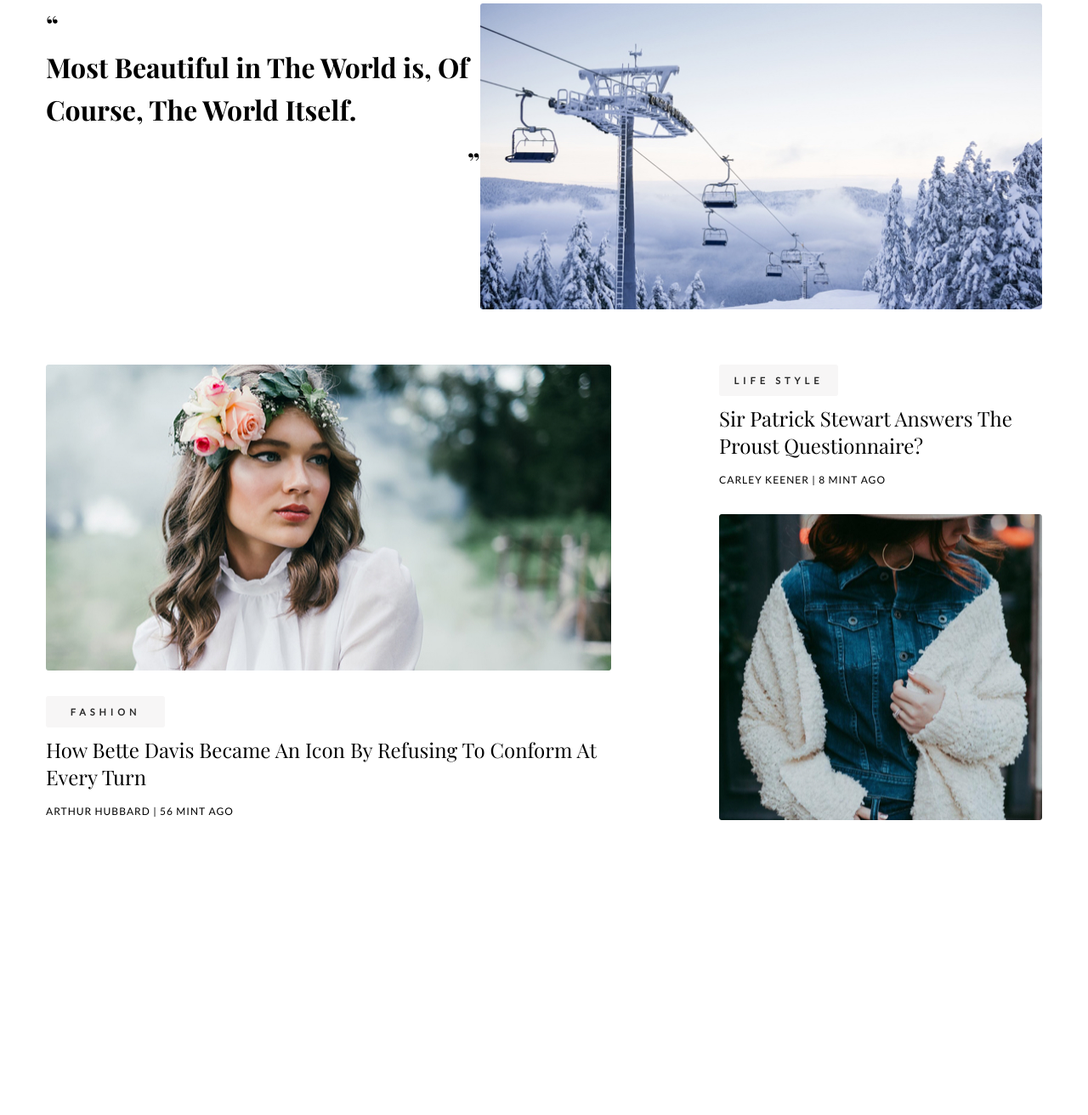
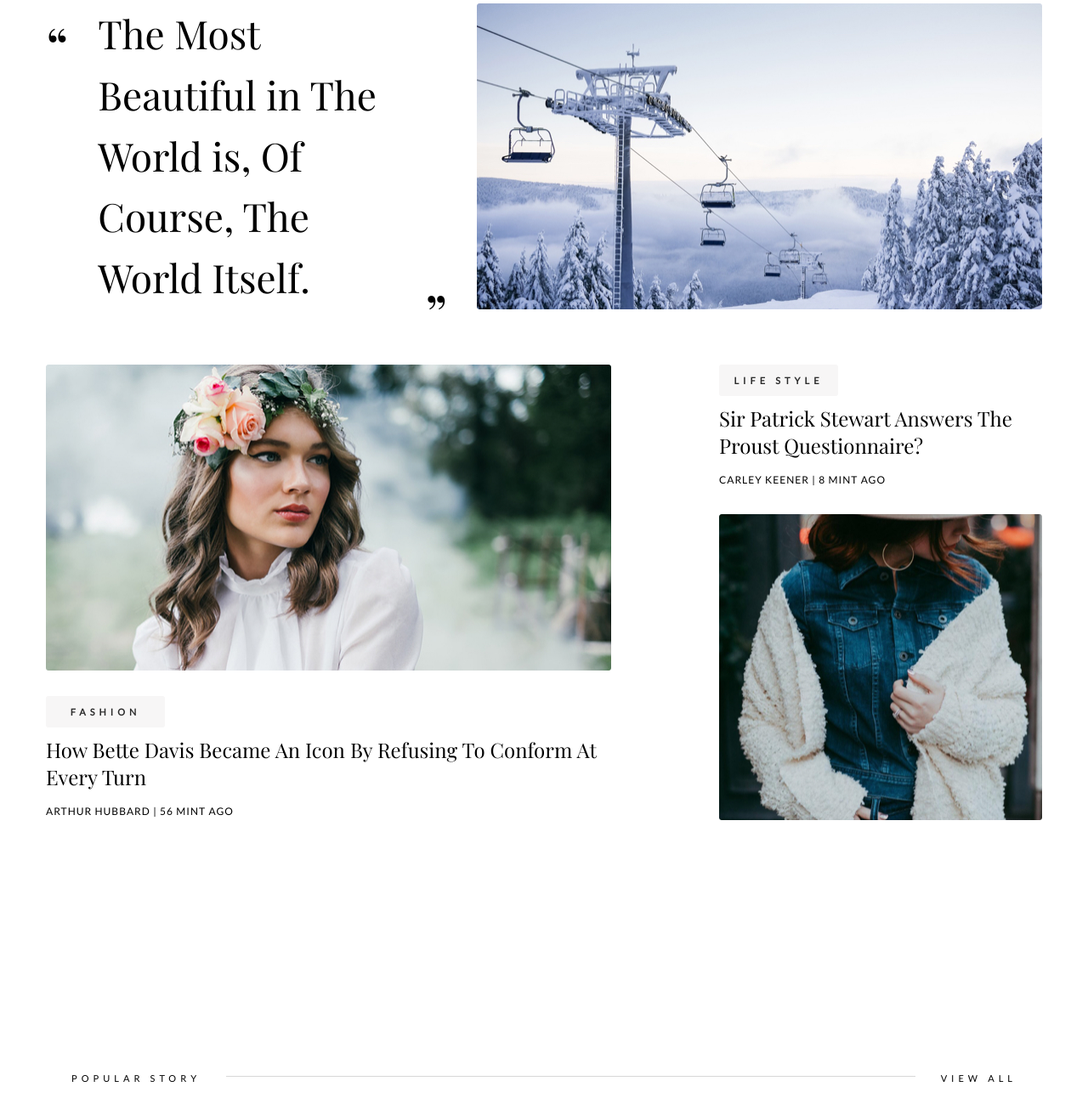
Before and after one commit to trojano31/blog, a website: page src/index.html in a window 1280 px wide. Shown: the part 1802-3114 px from the top of the page at 85% size. Before the commit the page ends 2832 px from the top, so only its background shows below. Drawn offline with nearby package versions, Linux system fonts and the light colour scheme; files that its build step writes are made by us from their sources; files whose address does not match are found by name.

Commit message:
will continue in home

```diff
--- a/src/assets/scss/_articles.scss
+++ b/src/assets/scss/_articles.scss
@@ -36,10 +36,6 @@
 		text-transform: capitalize;
 		line-height: 32px;
 		margin-bottom: 16px;
-
-		&:hover {
-			color: $color-link
-		}
 	}
 
 	&-author-and-date {
@@ -70,9 +66,14 @@
 
 	.big-quote {
 		font-family: $font-heading;
+		font-size: 46px;
+		font-weight: 400;
+		width: 350px;
 	}
 
 	.apostrophe {
+		font-size: 64px;
+		font-family: $font-heading;
 
 		&-start {
 
--- a/src/assets/scss/_core.scss
+++ b/src/assets/scss/_core.scss
@@ -9,3 +9,10 @@ body {
 	-webkit-font-smoothing: antialiased;
 	-moz-osx-font-smoothing: grayscale;
 }
+
+a {
+
+	&:hover {
+		color: $color-link;
+	}
+}
--- a/src/assets/scss/_today-story.scss
+++ b/src/assets/scss/_today-story.scss
@@ -7,6 +7,7 @@
 	position: relative;
 
 	&-title {
+		color: inherit;
 		font-weight: 400;
 		font-size: 11px;
 		letter-spacing: 5px;
--- a/src/index.html
+++ b/src/index.html
@@ -70,7 +70,7 @@
 <div class="container">
     <div class="today-story">
         <h4 class="today-story-title">Today Story</h4>
-        <h4 class="today-story-title">View All</h4>
+        <a class="today-story-title" href="#">View All</a>
     </div>
 </div>
 
@@ -92,9 +92,9 @@
         </div>
 
         <div class="quote-box">
-            <h1 class="big-quote">
-                <div class="apostrophe apostrophe-start">“</div> Most Beautiful in The World is, Of Course, The World Itself.<div class="apostrophe apostrophe-end">“</div>
-            </h1>
+
+                <div class="apostrophe apostrophe-start">“</div><h1 class="big-quote">The Most Beautiful in The World is, Of Course, The World Itself.</h1><div class="apostrophe apostrophe-end">“</div>
+
             <img class="art-details-image-horizontal" src="./assets/art-3.jpg">
         </div>
 
@@ -113,7 +113,14 @@
             </div>
         </div>
 
-    </div>
+
+        <div class="container">
+            <div class="today-story">
+                <h4 class="today-story-title">Popular Story</h4>
+                <a class="today-story-title" href="#">View All</a>
+            </div>
+
+        </div>
 </div>
 </body>
 </html>
```
Also changed, not shown: dist/css/main.css, dist/index.html.
